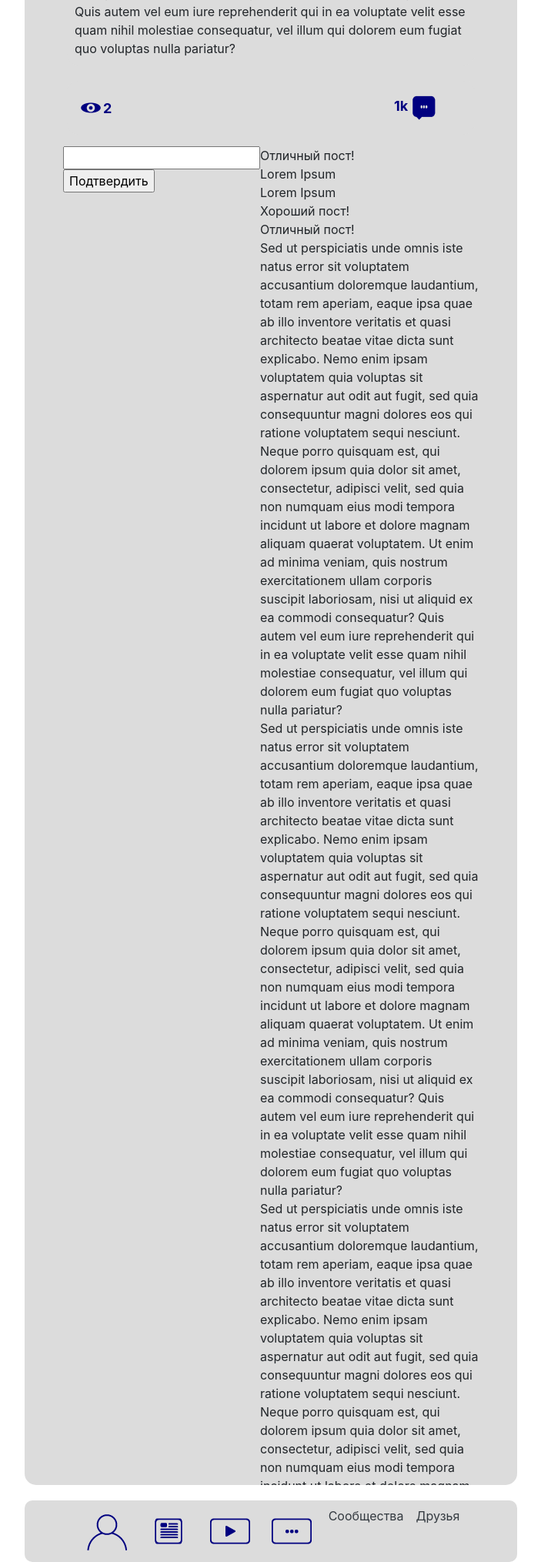
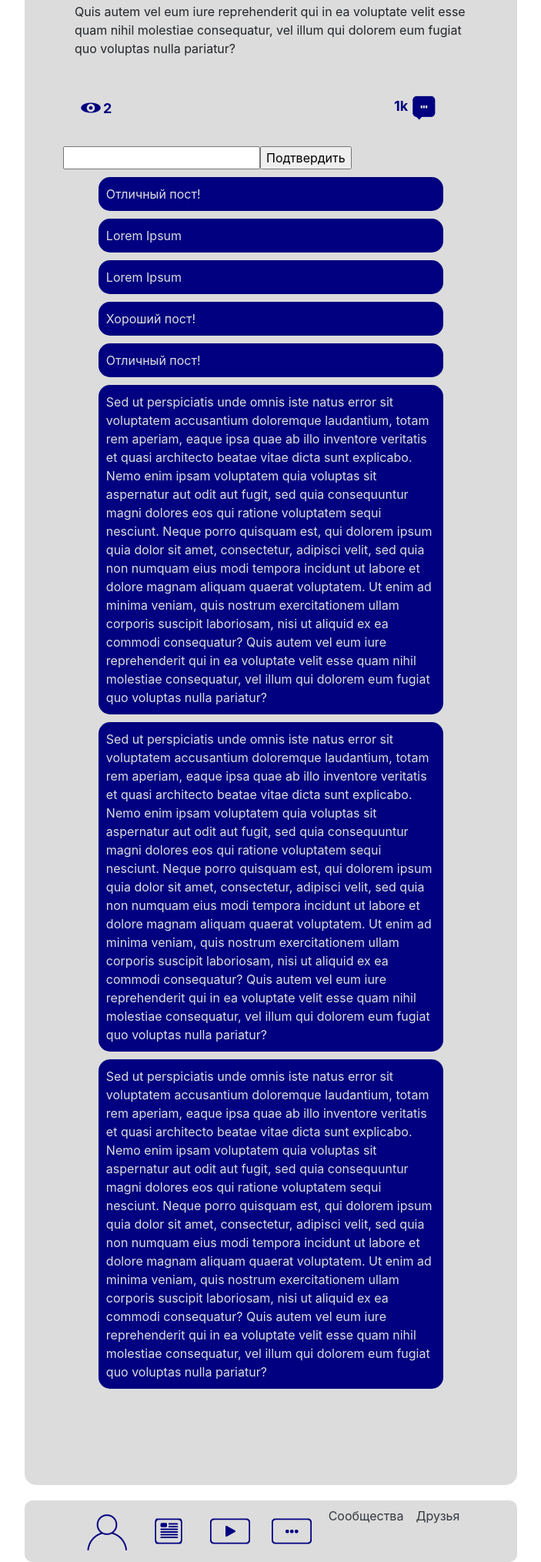
Before and after one commit to EliseyAg/kven-server, a Flask app: a page that uses templates/base.html in a window 1280 px wide. Shown: the part 501-2530 px from the top of the page at 77% size, without its empty margins (288-991 px from the left). Run offline with Flask 3, Linux system fonts and the light colour scheme; a user stored in the database is signed in; data comes from the database, SQL or seed files in the repository; some libraries are stand-ins or nearby versions.

Commit message:
Added more styles to commentaries

```diff
--- a/HTML_templates.py
+++ b/HTML_templates.py
@@ -197,15 +197,23 @@ POST_WITHOUT_REF =  '<div class="post">' \
                                             '<span><input type="text" name="text" value="" requered></span>' \
                                             '<span><input type="submit" value="Подтвердить"></span>' \
                                         '</form>' \
-                                        '<div class="commentary_space">' \
-                                            '{6}' \
-                                        '</div>' \
                                     '</div>' \
+                                '</div>' \
+                                '<div class="commentary_space__outer">' \
+                                    '<div class="universal_spacer"></div>' \
+                                    '<div class="commentary_space">' \
+                                        '{6}' \
+                                    '</div>' \
+                                    '<div class="universal_spacer"></div>' \
                                 '</div>' \
                             '</div>' \
                         '</div>' \
                     '</div>'
 
 COMMENTARY =    '<div class="commentary__outer">' \
-                    '{0}' \
+                    '<div class="commentary__inner">' \
+                        '<div class="commentary__bubble">' \
+                            '{0}' \
+                        '</div>' \
+                    '</div>' \
                 '</div>'
--- a/static/css/styles.css
+++ b/static/css/styles.css
@@ -766,7 +766,14 @@ icon {
     margin: 5px;
 }
 
+.commentary_space__outer {
+    display: flex;
+
+    flex-direction: row;
+}
+
 .commentary_space {
+    flex: 10;
     display: flex;
 
     flex-direction: column;
@@ -774,6 +781,24 @@ icon {
 
 .commentary__outer {
     display: flex;
+}
+
+.commentary__inner {
+    flex: 1;
+    display: flex;
+
+    margin: 5px;
+}
+
+.commentary__bubble {
+    flex: 1;
+    display: flex;
+
+    background-color: #000080;
+    border-radius: 15px;
+    padding: 10px;
+
+    color: #DCDCDC;
 }
 
 .universal_spacer {
```
